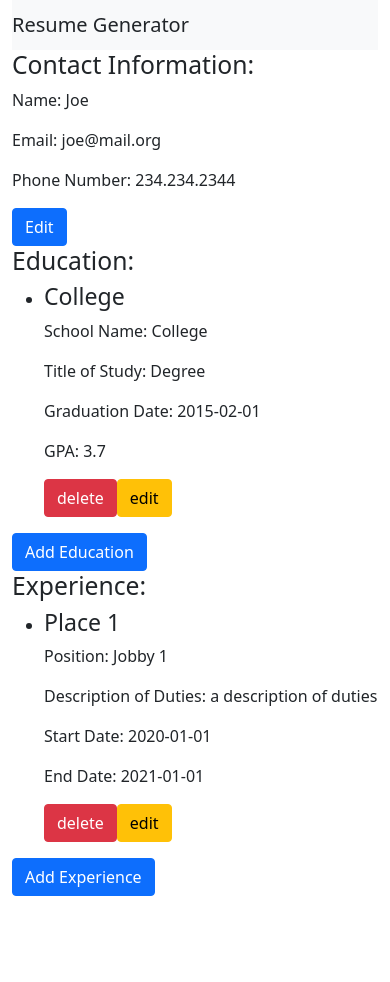
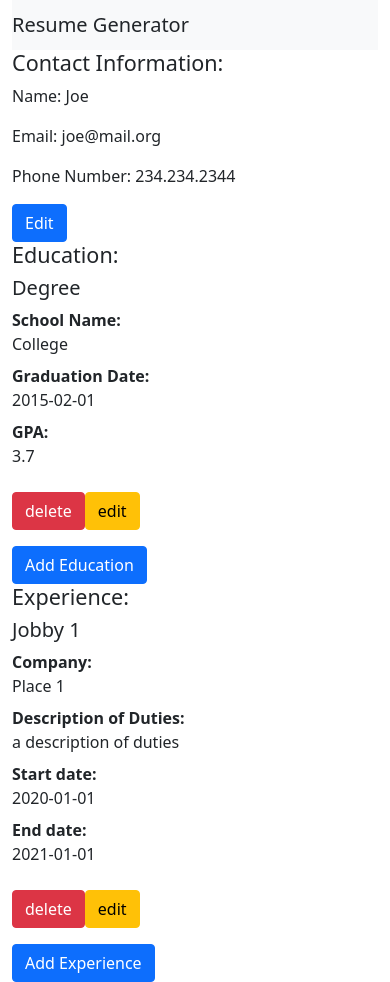
Before and after one commit to am1macdonald/cv-app, a React (Create React App) app: page / in a window 390 px wide. Before the commit the page ends 896 px from the top, so only its background shows below. Built offline with nearby package versions, Linux system fonts and the light colour scheme.

Commit message:
- add bootstrap classes and restructure html

```diff
--- a/src/App.js
+++ b/src/App.js
@@ -105,7 +105,7 @@ class App extends Component {
   render() {
     return (
       <div className="main">
-        <div className="container-sm">
+        <div className="container">
           <nav className="navbar navbar-expand-lg bg-light">
             <span className="navbar-brand mb-0 h1">Resume Generator</span>
           </nav>
@@ -133,9 +133,13 @@ class App extends Component {
           experiences={this.state.experience}
           delete={this.deleteExperience}
           toggleAdder={this.toggleExperienceForm}
+          formActive={this.state.experienceFormActive}
         />
         {this.state.experienceFormActive && (
-          <ExperienceForm onButtonClicked={this.addExperience} />
+          <ExperienceForm
+            onButtonClicked={this.addExperience}
+            toggleAdder={this.toggleExperienceForm}
+          />
         )}
       </div>
     );
--- a/src/components/EducationDisplay.js
+++ b/src/components/EducationDisplay.js
@@ -10,17 +10,16 @@ function EducationDisplay(props) {
   const eduNodes = eduArray.map((edu) => {
     return (
       <li key={edu.id}>
-        <h3>{edu.schoolName}</h3>
+        <h5>{edu.titleOfStudy}</h5>
 
-        <div>
-          <p>School Name: {edu.schoolName}</p>
-
-          <p>Title of Study: {edu.titleOfStudy}</p>
-
-          <p>Graduation Date: {edu.graduationDate}</p>
-
-          <p>GPA: {edu.gpa}</p>
-        </div>
+        <dl className="row">
+          <dt className="col-sm-4">School Name:</dt>
+          <dd className="col-sm-8">{edu.schoolName}</dd>
+          <dt className="col-sm-4">Graduation Date:</dt>
+          <dd className="col-sm-8">{edu.graduationDate}</dd>
+          <dt className="col-sm-4">GPA:</dt>
+          <dd className="col-sm-8">{edu.gpa}</dd>
+        </dl>
         <input
           type="button"
           className="btn btn-danger"
@@ -39,8 +38,8 @@ function EducationDisplay(props) {
 
   return (
     <div className="container-sm">
-      <h2>Education:</h2>
-      <ul>{eduNodes}</ul>
+      <h4>Education:</h4>
+      <ul className="list-unstyled">{eduNodes}</ul>
       {!props.formActive && (
         <button
           className="btn btn-primary"
@@ -58,7 +57,7 @@ EducationDisplay.propTypes = {
   education: PropTypes.array,
   delete: PropTypes.func,
   toggleAdder: PropTypes.func,
-  formActive: PropTypes.bool
+  formActive: PropTypes.bool,
 };
 
 export default EducationDisplay;
--- a/src/components/ExperienceDisplay.js
+++ b/src/components/ExperienceDisplay.js
@@ -11,17 +11,19 @@ function ExperienceDisplay(props) {
   const experienceNodes = experienceArray.map((exp) => {
     return (
       <li key={exp.id}>
-        <h3>{exp.companyName}</h3>
+        <h5>{exp.positionTitle}</h5>
 
-        <div>
-          <p>Position: {exp.positionTitle}</p>
+        <dl className="row">
+          <dt className="col-sm-4">Company:</dt>
+          <dd className="col-sm-8">{exp.companyName}</dd>
+          <dt className="col-sm-4">Description of Duties:</dt>
+          <dd className="col-sm-8">{exp.duties}</dd>
+          <dt className="col-sm-4">Start date:</dt>
+          <dd className="col-sm-8">{exp.startDate}</dd>
+          <dt className="col-sm-4">End date:</dt>
+          <dd className="col-sm-8">{exp.endDate}</dd>
+        </dl>
 
-          <p>Description of Duties: {exp.duties}</p>
-
-          <p>Start Date: {exp.startDate}</p>
-
-          <p>End Date: {exp.endDate}</p>
-        </div>
         <input
           type="button"
           className="btn btn-danger"
@@ -40,18 +42,26 @@ function ExperienceDisplay(props) {
 
   return (
     <div className="container-sm">
-      <h2>Experience:</h2>
-      <ul>{experienceNodes}</ul>
-      <button className="btn btn-primary" type="button">
-        Add Experience
-      </button>
+      <h4>Experience:</h4>
+      <ul className="list-unstyled">{experienceNodes}</ul>
+      {!props.formActive && (
+        <button
+          className="btn btn-primary"
+          type="button"
+          onClick={props.toggleAdder}
+        >
+          Add Experience
+        </button>
+      )}
     </div>
   );
 }
 
 ExperienceDisplay.propTypes = {
   experiences: PropTypes.array,
+  formActive: PropTypes.bool,
   delete: PropTypes.func,
+  toggleAdder: PropTypes.func,
 };
 
 export default ExperienceDisplay;
--- a/src/components/ExperienceForm.js
+++ b/src/components/ExperienceForm.js
@@ -60,6 +60,7 @@ class ExperienceForm extends Component {
         id: uniqid(),
       },
     });
+    this.props.toggleAdder();
   }
   handleChange(e) {
     e.preventDefault();
@@ -142,7 +143,11 @@ class ExperienceForm extends Component {
             max={new Date().toLocaleDateString("en-ca")}
           />
         </div>
-        <button type="button" className="btn btn-primary" onClick={this.handleClick}>
+        <button
+          type="button"
+          className="btn btn-primary"
+          onClick={this.handleClick}
+        >
           Add
         </button>
       </form>
@@ -152,6 +157,7 @@ class ExperienceForm extends Component {
 
 ExperienceForm.propTypes = {
   onButtonClicked: PropTypes.func,
+  toggleAdder: PropTypes.func,
 };
 
 export default ExperienceForm;
--- a/src/components/InfoDisplay.js
+++ b/src/components/InfoDisplay.js
@@ -18,7 +18,7 @@ class InfoDisplay extends Component {
   render() {
     return (
       <div className="container-sm">
-        <h2>Contact Information:</h2>
+        <h4>Contact Information:</h4>
         <div>
           <p>Name: {this.props.personalInfo.name}</p>
           <p>Email: {this.props.personalInfo.email}</p>
```
